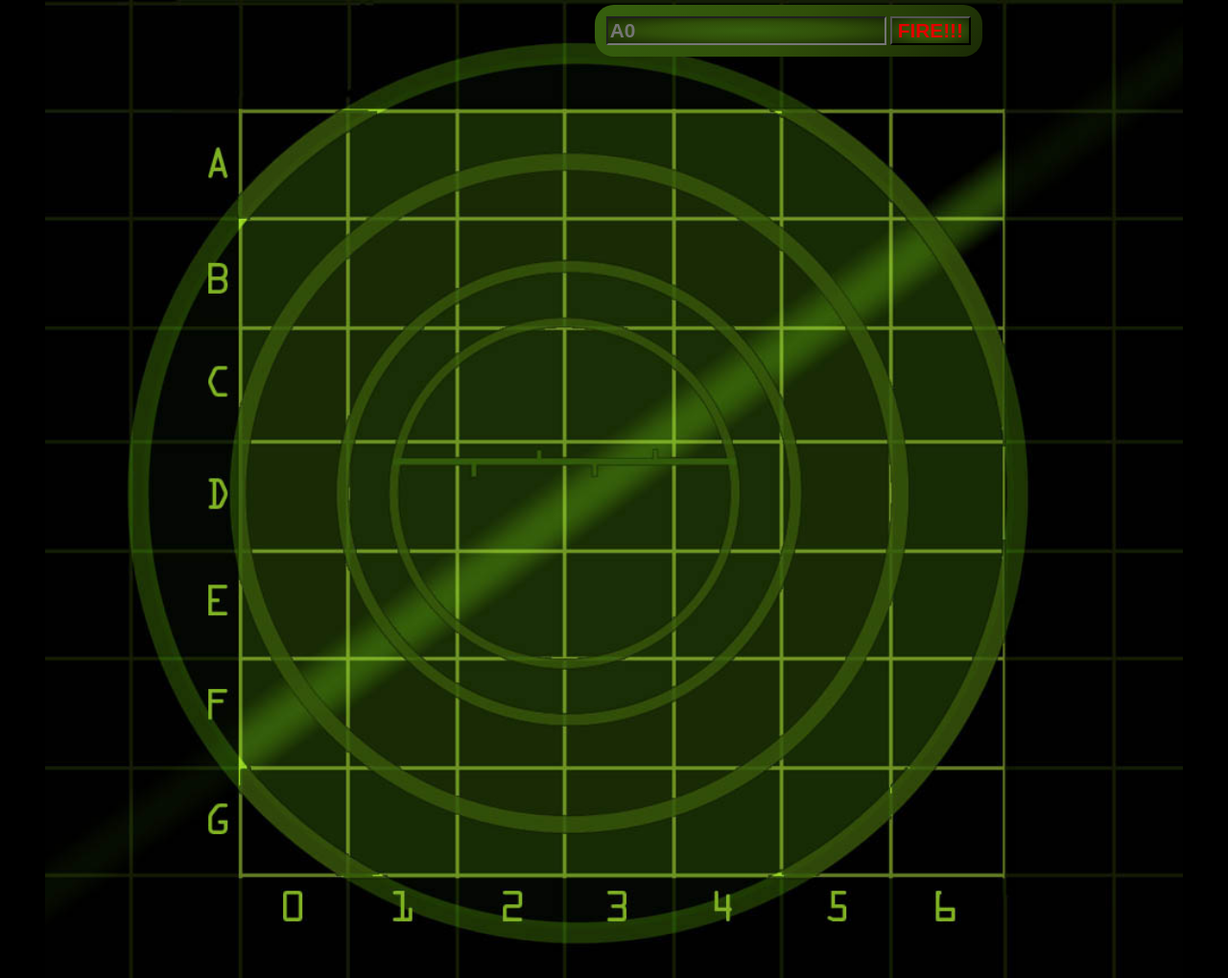
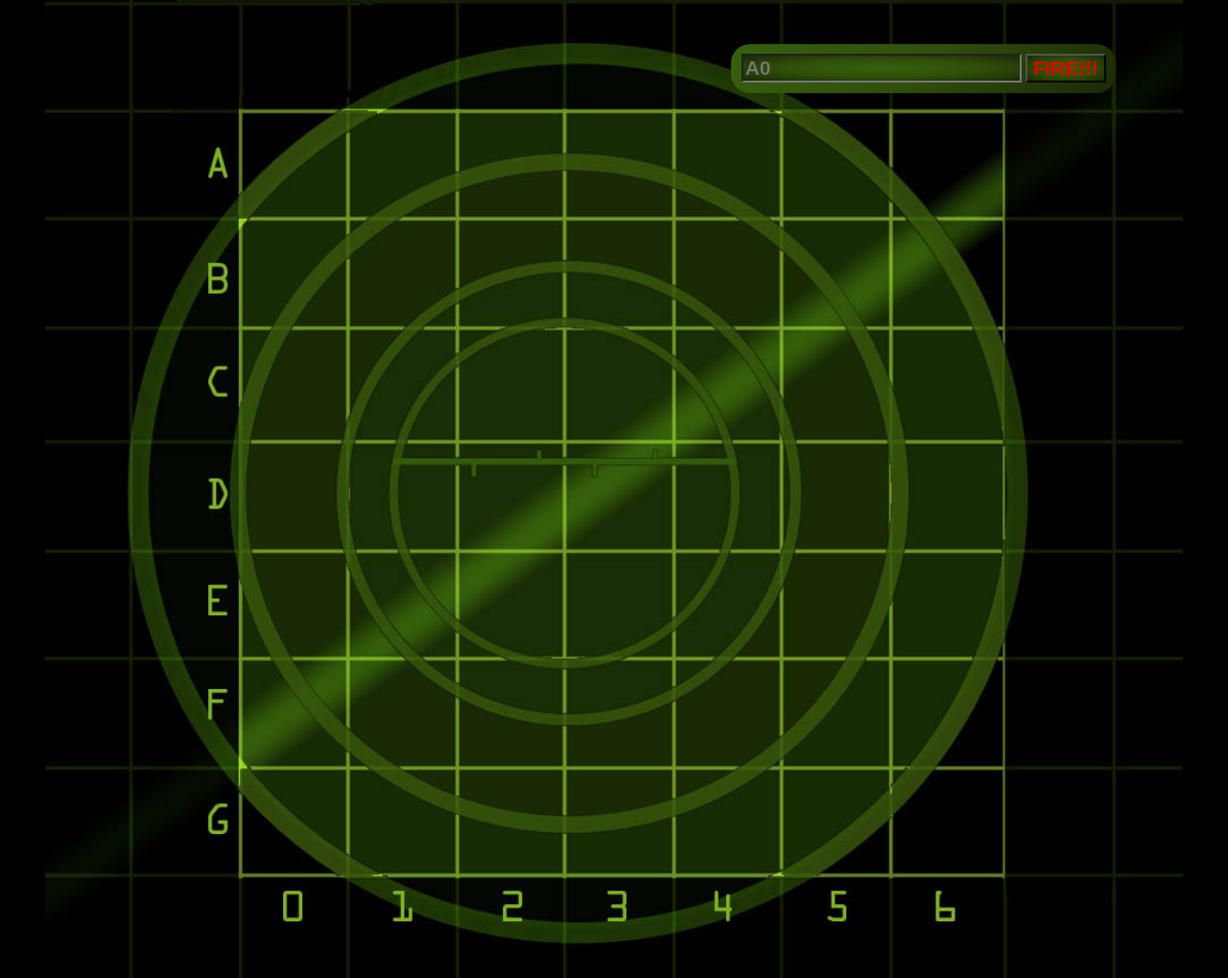
Before and after one commit to ARTALEAL/battleship, a plain HTML site: page index.html in a window 1280 px wide. Shown: the whole page at 96% size. Drawn offline with Linux system fonts and the light colour scheme.

Commit message:
update 3.002.2

```diff
--- a/css/style.css
+++ b/css/style.css
@@ -1,12 +1,12 @@
 :root {
   --index: calc(1vh + 1vw);
 }
-
 body {
   background-color: black;
   padding: 0;
   margin: 0;
   box-sizing: border-box;
+  margin: auto;
 }
 div#board {
   position: relative;
@@ -42,10 +42,10 @@ td {
 }
 form {
   position: absolute;
-  top: 5px;
-  right: 50%;
+  top: calc(var(--index) * 2.2);
+  right: 38%;
   transform: translateX(95%);
-  padding: 12px;
+  padding: calc(var(--index) * 0.5);
   background: #36600e;
   background: -moz-linear-gradient(
     -45deg,
--- a/index.html
+++ b/index.html
@@ -4,7 +4,7 @@
 <head>
     <meta charset="UTF-8">
     <meta http-equiv="X-UA-Compatible" content="IE=edge">
-    <meta name="viewport" content="width=device-width, user-scalable=no" />
+    <meta name="viewport" content="width=device-width, user-scalable=yes" />
     <meta name="author" content="artaleal">
     <link rel="icon" href="images/icon.ico" type="image/x-icon">
     <!-- <link rel="stylesheet" href="css/style.css" media="(min-device-width: 480.01px)"> -->
--- a/script/battleship.js
+++ b/script/battleship.js
@@ -150,7 +150,7 @@ var controller = {
           'Поздравляю с победой! Тебе потребовалось ' +
             this.guesses +
             ' выстрелов и точность составила: ' +
-            9 / this.guesses
+            (9 / this.guesses).toFixed(2)
         ); //Добавил точность, при изменении количества кораблей, поменять 9
       }
     }
```
Also changed, not shown: 1 other file.
